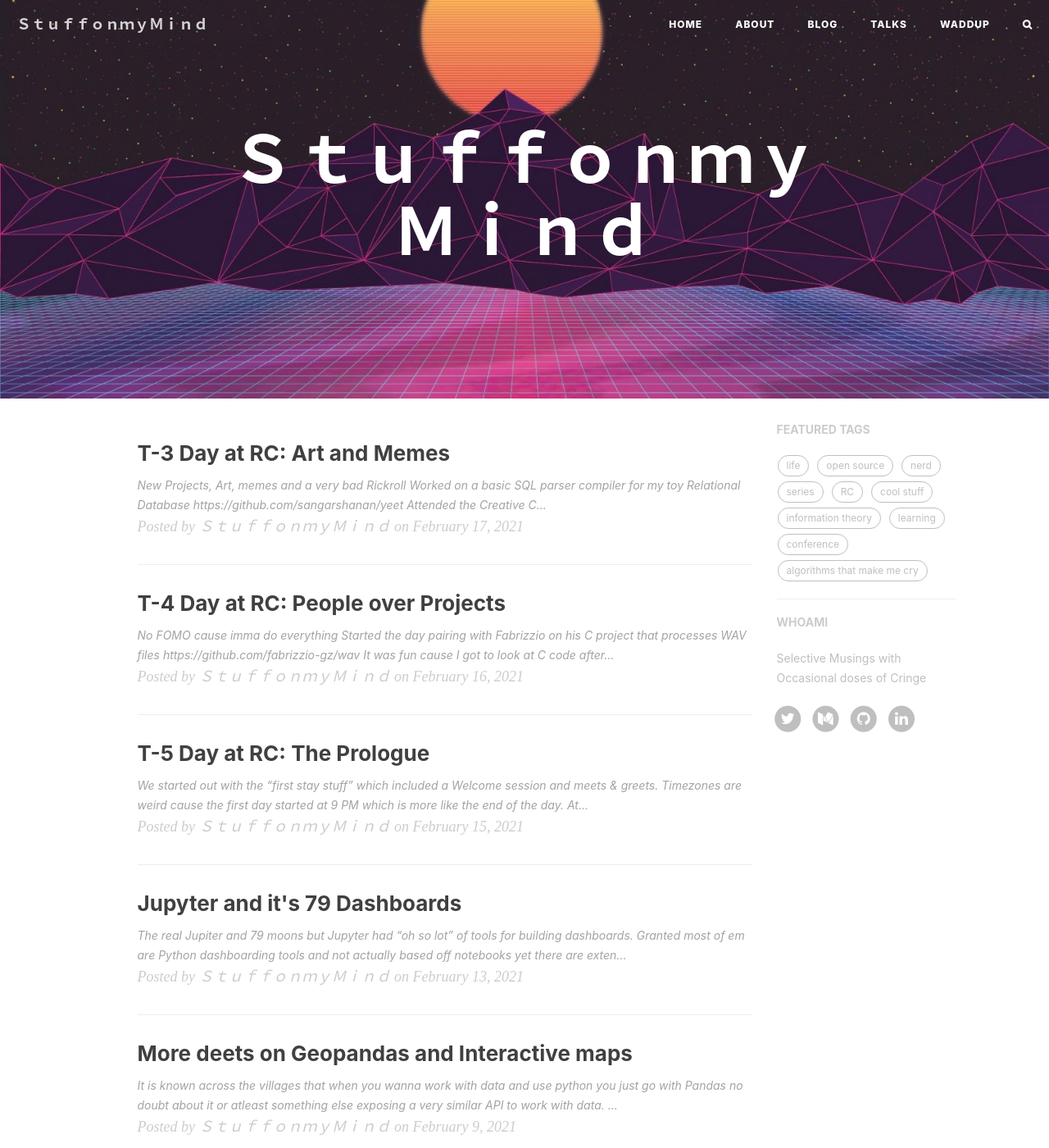
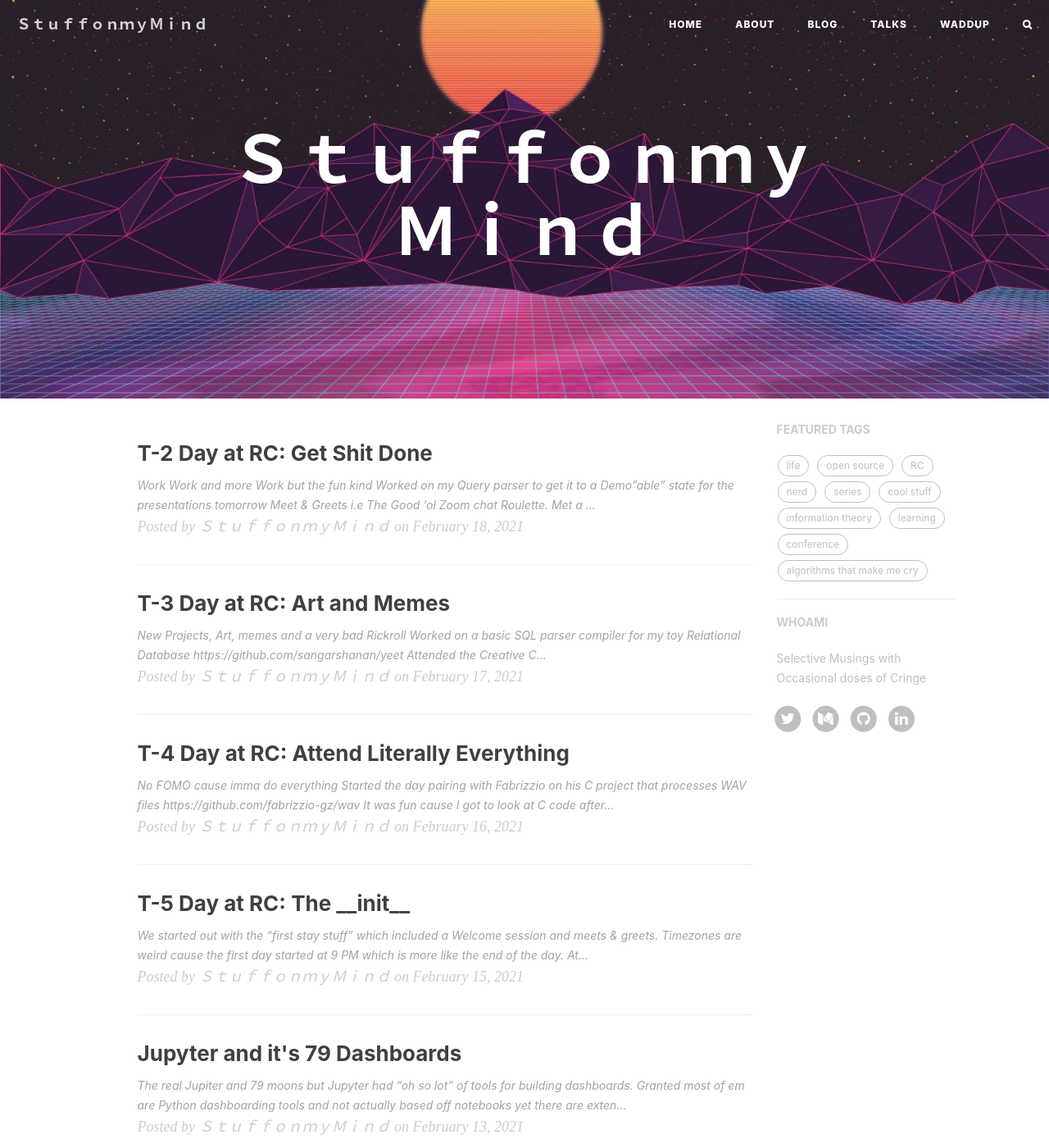
Before and after one commit to Sangarshanan/sangarshanan.github.io, a Jekyll site: the page built from index.html, in a window 1280 px wide and 1400 px high. Shown: the whole window at 82% size. Built offline with Jekyll 4.4.1, drawn with Linux system fonts in a browser that asks for light colours; nearby versions of some CDN libraries; the list of posts is cut into pages by our own code; comment, search, counter and statistics services are not loaded; some of the changed text lies outside the part shown.

```diff
--- a/_posts/2021-02-15-RC-day-1.md
+++ b/_posts/2021-02-15-RC-day-1.md
@@ -1,6 +1,6 @@
 ---
 layout: post
-title: "T-5 Day at RC: The Prologue"
+title: "T-5 Day at RC: The __init__"
 comments: false
 keywords: "Recurse"
 tags:
--- a/_posts/2021-02-16-RC-day-2.md
+++ b/_posts/2021-02-16-RC-day-2.md
@@ -1,6 +1,6 @@
 ---
 layout: post
-title: "T-4 Day at RC: People over Projects"
+title: "T-4 Day at RC: Attend Literally Everything"
 comments: false
 keywords: "Recurse"
 tags:
--- /dev/null
+++ b/_posts/2021-02-18-RC-day-4.md
@@ -0,0 +1,34 @@
+---
+layout: post
+title: "T-2 Day at RC: Get Shit Done"
+comments: false
+keywords: "Recurse"
+tags:
+    - RC
+---
+
+## Work Work and more Work but the fun kind
+
+- Worked on my Query parser to get it to a Demo"able" state for the presentations tomorrow
+- Meet & Greets i.e The Good 'ol Zoom chat Roulette. Met a couple of new people
+
+Attended the Type Theory Study Group. I know jackshit about Type theory but I do wanna learn functional programming and those concepts are somehow intertwined so I just took notes hoping the future type theory understanding me can decipher it
+- Idris: very strong types, claims no need tests ?
+- z3 (encoding puzzles)
+- Types can help reduce errors
+- PLFA Agda (<https://plfa.github.io/>)
+- Proposotions as types <https://www.youtube.com/watch?v=IOiZatlZtGU>
+- TypedHoles are cool <https://youtu.be/0oo8wIi2qBE>
+- <https://www.cs.cornell.edu/courses/cs3110/2020fa/textbook/>
+
+Whole lotta Zoom
+
+- The Ever amusing coffee klatsch with Meta zoom backgrounds
+- Also talked with Shivam, he mentioned Formal methods, static analysis and also drew
+parallels between static & dynamic systems in CS and Physics
+- Had a Coffee chat with Robert where we talked about the projects we are working on and how lazy the western Mosquitoes are
+- Did an Early Morning half asleep race against time to Push out the RC map. Will work on making it more presentable tomorrow
+
+Tomorrow is my last `T-1` day so I am pretty bummed about it but I am also sorta relieved that I can move back to a less intense sleep schedule from Monday.
+
+Will write about my last day or as the cool people call it "Return statement" tomorrow.
```
